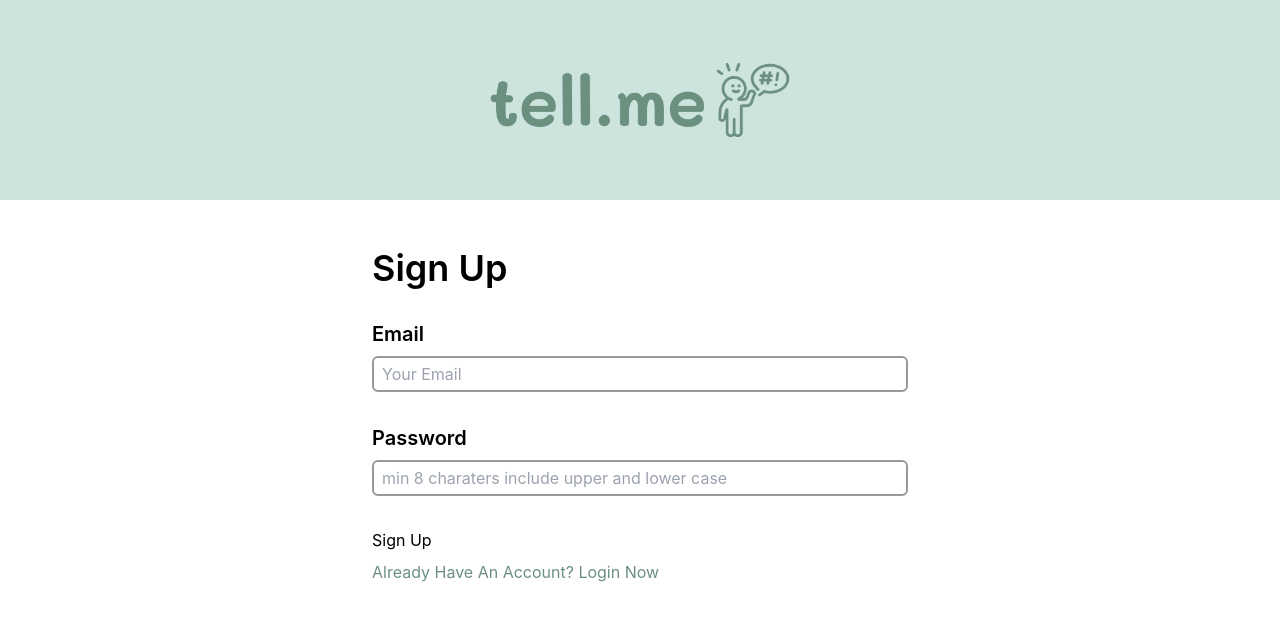
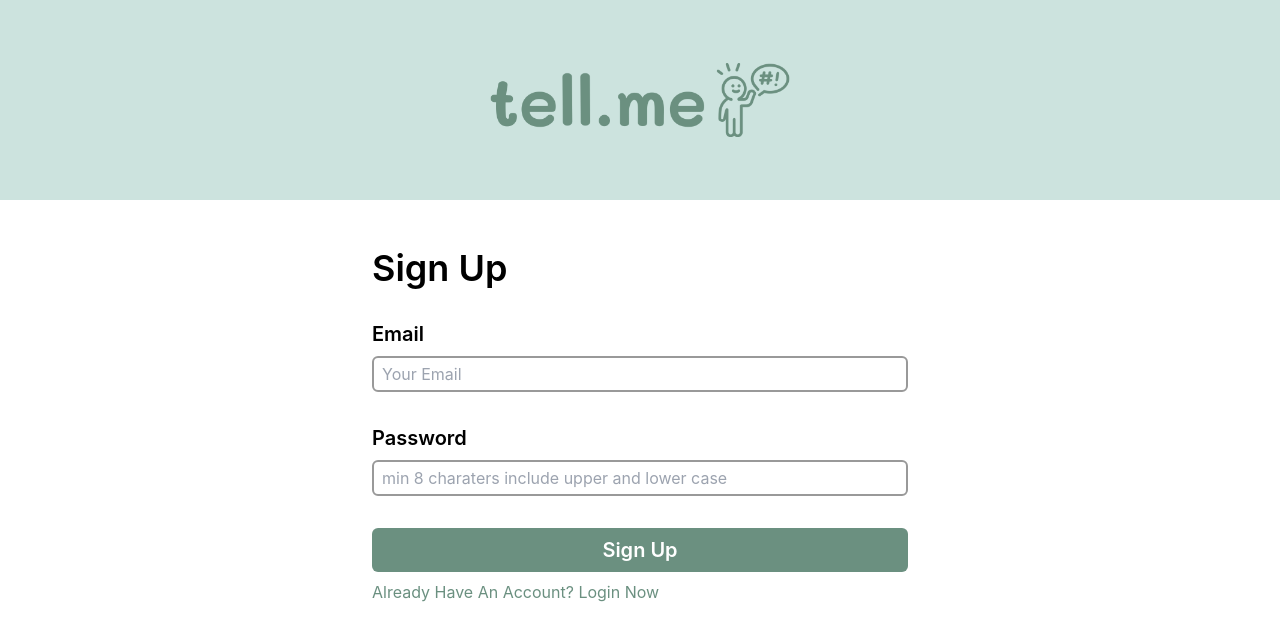
Before and after one commit to shaoxuan0916/hellome, a Next.js app: page /signup in a window 1280 px wide. Shown: the top 640 px of the page. Built offline with nearby package versions, Linux system fonts and the light colour scheme.

Commit message:
update sign up page

```diff
--- a/components/Button.tsx
+++ b/components/Button.tsx
@@ -1,16 +1,16 @@
-import { NextPage } from 'next'
-import React from 'react'
+import { NextPage } from "next"
+import React from "react"
 
-interface IButtonProps{
-    text: string
+interface IButtonProps {
+  text: string
 }
 
-const Button: NextPage<IButtonProps> = ({text}) => {
+const Button: NextPage<IButtonProps> = ({ text }) => {
   return (
-    <div className='w-full'>
-        <button className='bg-primary flex justify-center py-2 rounded-md cursor-pointer hover:bg-primaryHover'>
-            <p className='text-[#fff] text-xl font-semibold'>{text}</p>
-        </button>
+    <div className="w-full">
+      <div className="bg-primary flex justify-center py-2 rounded-md cursor-pointer hover:bg-primaryHover">
+        <p className="text-[#fff] text-xl font-semibold">{text}</p>
+      </div>
     </div>
   )
 }
--- a/components/Input.tsx
+++ b/components/Input.tsx
@@ -4,18 +4,15 @@ import React, { Dispatch, SetStateAction, useState } from "react"
 interface IInputProps {
   label: string
   placeholder?: string
-  value: any
   setValue: Dispatch<SetStateAction<any>>
 }
 
-const Input: NextPage<IInputProps> = ({ label, placeholder, value, setValue }) => {
-  const[input,setInput] = useState("");
+const Input: NextPage<IInputProps> = ({ label, placeholder, setValue }) => {
   return (
     <div className="my-8">
       <p className="text-xl font-semibold">{label}</p>
       <input
-        value={input}
-        onChange={(e)=>setInput(e.target.value)}
+        onChange={(e) => setValue(e.target.value)}
         type="text"
         placeholder={placeholder}
         className="border-2 w-full border-borderColor rounded-md px-2 py-1 mt-2 active:border-primary"
--- a/firebase.ts
+++ b/firebase.ts
@@ -20,5 +20,5 @@ const firebaseConfig = {
 
 // Initialize Firebase
 const app = initializeApp(firebaseConfig);
-const analytics = getAnalytics(app);
+// const analytics = getAnalytics(app);
 export const auth = getAuth();
--- a/pages/signup.tsx
+++ b/pages/signup.tsx
@@ -1,37 +1,34 @@
-import React, { useState } from "react";
-import Image from "next/image";
-import logo from "../public/logo-green.png";
-import Input from "../components/Input";
-import Button from "../components/Button";
-import Link from "next/link";
-import { createUserWithEmailAndPassword, getAuth } from "firebase/auth";
-import { auth } from "../firebase";
+import React, { useState } from "react"
+import Image from "next/image"
+import logo from "../public/logo-green.png"
+import Input from "../components/Input"
+import Button from "../components/Button"
+import Link from "next/link"
+import { createUserWithEmailAndPassword, getAuth } from "firebase/auth"
+import { auth } from "../firebase"
 
 const SignUpPage = () => {
-  const [error, setError] = useState(false);
-  const [email, setEmail] = useState("");
-  const [password, setPassword] = useState("");
+  const [error, setError] = useState(false)
+  const [email, setEmail] = useState("")
+  const [password, setPassword] = useState("")
   // const [username, setUsername] = useState("");
-  const [confirmPassword, setConfirmPassword] = useState("");
-  const auth = getAuth();
+  const [confirmPassword, setConfirmPassword] = useState("")
+  // const auth = getAuth()
   const handleSignUp = (e: any) => {
-    console.log("Success");
-    console.log(email);
-    console.log(password);
-    console.log(auth);
-    e.preventDefault();
+    console.log("Success")
+    e.preventDefault()
 
     createUserWithEmailAndPassword(auth, email, password)
       .then((userCredential) => {
         // Signed in
-        const user = userCredential.user;
-        console.log(user);
+        const user = userCredential.user
+        console.log(user)
         // ...
       })
       .catch((error) => {
-        setError(true);
-      });
-  };
+        setError(true)
+      })
+  }
   return (
     <div className=" h-[100vh] ">
       <div className="h-[25%] bg-secondary flex items-center justify-center">
@@ -44,31 +41,27 @@ const SignUpPage = () => {
         <h3 className="text-4xl font-semibold">Sign Up</h3>
 
         <div className="mt-8">
+          {error && <div>User Already Exist</div>}
           {/* <Input label="Your Name" placeholder="This is your display name" /> */}
           {/* <Input label="Username" placeholder="min 6 characters" /> */}
-          <form onSubmit={handleSignUp}>
-          <Input label="Email" placeholder="Your Email" value={email} setValue={setEmail}/>
+          <Input label="Email" placeholder="Your Email" setValue={setEmail} />
           <Input
             label="Password"
             placeholder="min 8 charaters include upper and lower case"
-            value={password}
             setValue={setPassword}
           />
+
           {/* <Input label="Confirm Password" placeholder="Re-type your password" value={confirmPassword} setValue={setConfirmPassword} /> */}
-          {/* <div onClick={handleSignUp}>
+          <div onClick={handleSignUp}>
             <Button text="Sign Up" />
-          </div> */}
-          <button type="submit">
-            Sign Up
-          </button>
+          </div>
           <div className="pt-2 text-primary">
             <Link href="/login">Already Have An Account? Login Now</Link>
           </div>
-          </form>
         </div>
       </div>
     </div>
-  );
-};
+  )
+}
 
-export default SignUpPage;
+export default SignUpPage
```
